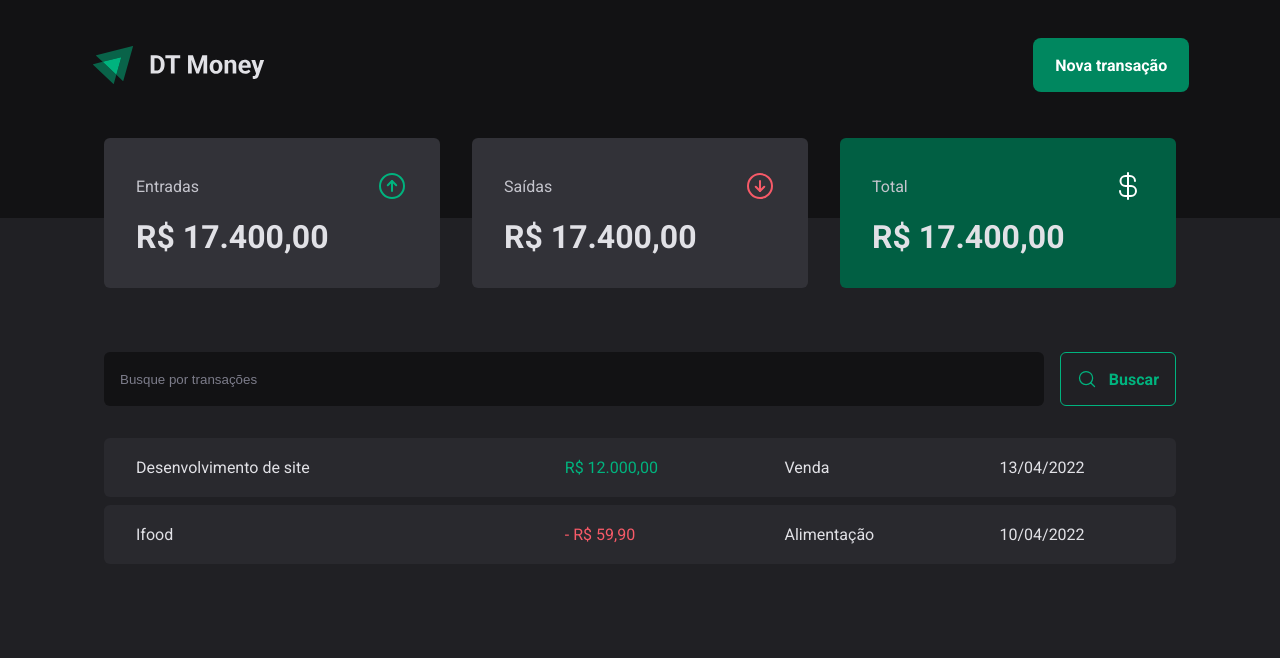
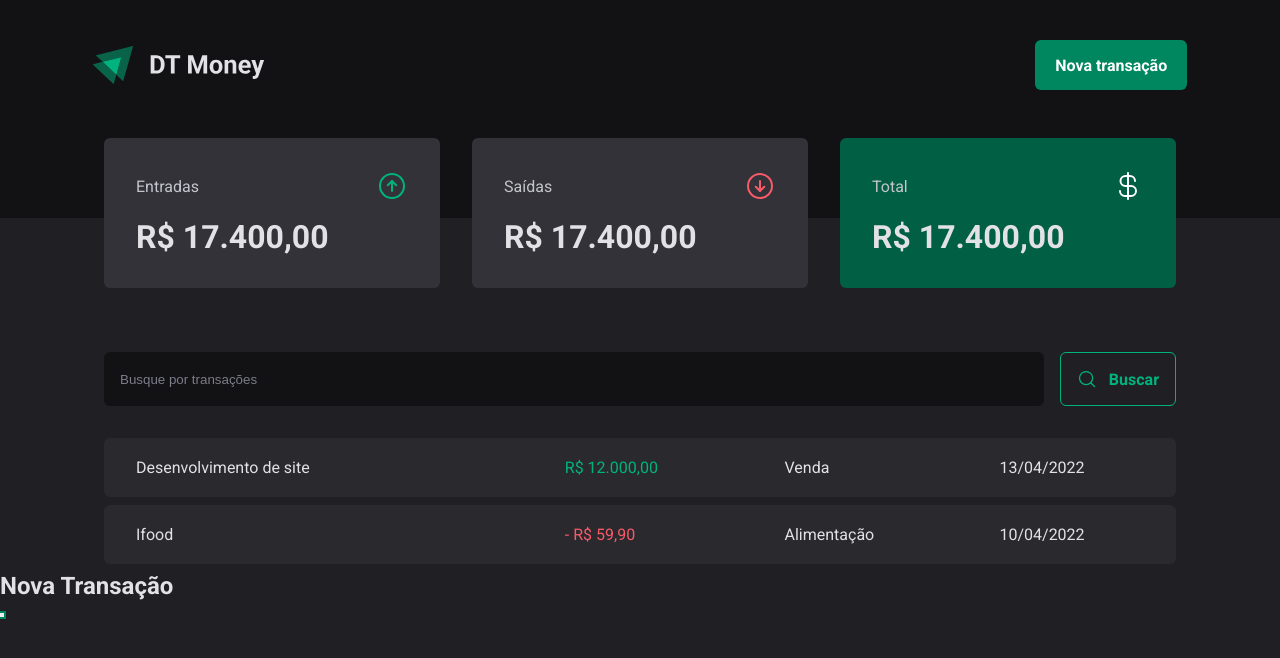
Before and after one commit to carlospio/dt-money, a React (Vite) app: page / in a window 1280 px wide. Both pictures are taken after a click on the button "Nova transação". Shown: the top 658 px of the page. Built offline with nearby package versions, Linux system fonts and the light colour scheme.

Commit message:
Estrutura visual - Criando um modal acessível

```diff
--- a/package.json
+++ b/package.json
@@ -10,6 +10,7 @@
     "preview": "vite preview"
   },
   "dependencies": {
+    "@radix-ui/react-dialog": "^1.0.5",
     "phosphor-react": "^1.4.1",
     "react": "^18.2.0",
     "react-dom": "^18.2.0"
--- a/src/components/Header/index.tsx
+++ b/src/components/Header/index.tsx
@@ -1,5 +1,7 @@
 import { HeaderContainer, HeaderContent, NewTransactionButton } from "./styles";
 import logoImg from '../../assets/logo.svg'
+
+import * as Dialog from '@radix-ui/react-dialog'
 
 
 export function Header() {
@@ -8,7 +10,21 @@ export function Header() {
             <HeaderContent>
                 <img src={logoImg} alt="Dt Money" />
 
-                <NewTransactionButton>Nova transação</NewTransactionButton>
+                <Dialog.Root>
+                    <Dialog.Trigger asChild>
+                        <NewTransactionButton>Nova transação</NewTransactionButton>
+                    </Dialog.Trigger>
+
+                    <Dialog.Portal>
+                        <Dialog.Overlay />
+
+                        <Dialog.Content>
+                            <Dialog.Title>Nova Transação</Dialog.Title>
+
+                            <Dialog.Close />
+                        </Dialog.Content>
+                    </Dialog.Portal>
+                </Dialog.Root>
             </HeaderContent>
         </HeaderContainer>
     )
```
Also changed, not shown: 1 other file (tests, documents, lock files or other folders).
